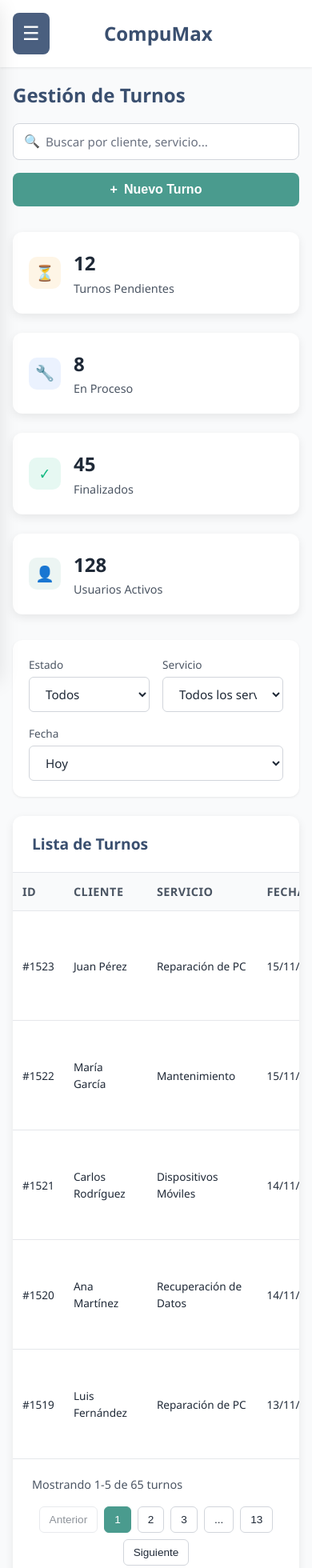
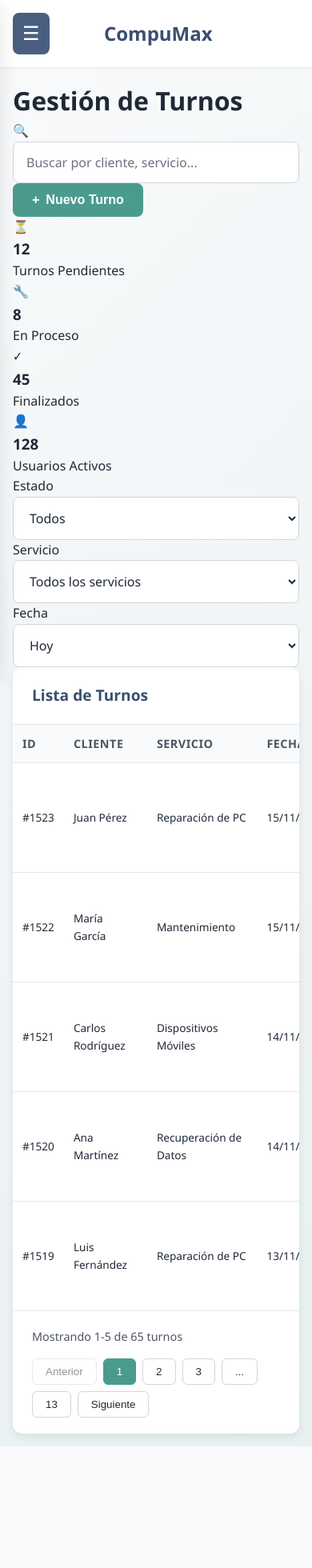
Before and after one commit to lozalen341/ProyectoFede, a React (Vite) app in the folder CompuMax/: page /panel in a window 390 px wide. Shown: the top 1960 px of the page at 80% size. After the commit the page ends 1808 px from the top, so only its background shows below. Built offline with nearby package versions, Linux system fonts and the light colour scheme.

Commit message:
feature(gestion usuario/turnos): se parecian mucho

```diff
--- a/CompuMax/src/assets/css/Panel.module.css
+++ b/CompuMax/src/assets/css/Panel.module.css
@@ -1,12 +1,11 @@
+/* Panel.module.css - ESTILO TIMELINE/DASHBOARD DINÁMICO */
+
 /* Layout principal */
 .adminLayout {
     display: grid;
     grid-template-columns: 260px 1fr;
     min-height: 100vh;
-    font-family: 'Segoe UI', Tahoma, Geneva, Verdana, sans-serif;
-    color: var(--text-primary);
-    background-color: var(--bg-light);
-    line-height: 1.6;
+    background: linear-gradient(135deg, var(--bg-light) 0%, #E8F0F2 100%);
 }
 
 /* Main Content */
@@ -15,199 +14,202 @@
     overflow-y: auto;
 }
 
-/* Mobile Header */
-.mobileHeader {
-    display: none;
-    padding: 1rem;
-    background: var(--bg-white);
-    box-shadow: var(--shadow-sm);
-    align-items: center;
-    justify-content: space-between;
-    position: sticky;
-    top: 0;
-    z-index: 100;
-}
-
-.menuBtn {
-    background: var(--primary);
+/* ========== HEADER CON GRADIENTE ========== */
+.contentHeader {
+    background: linear-gradient(135deg, var(--accent) 0%, var(--primary) 100%);
+    padding: 2rem;
+    border-radius: 16px;
+    margin-bottom: 2rem;
+    box-shadow: var(--shadow-lg);
     color: white;
-    border: none;
-    padding: 0.75rem;
-    border-radius: 8px;
-    cursor: pointer;
-    font-size: 1.5rem;
-    display: flex;
-    align-items: center;
-    justify-content: center;
-    transition: all 0.3s ease;
-}
-
-.menuBtn:hover {
-    background: var(--primary-dark);
-}
-
-.mobileLogo {
-    font-size: 1.5rem;
-    font-weight: 700;
-    color: var(--primary-dark);
-}
-
-.overlay {
-    display: none;
-    position: fixed;
-    top: 0;
-    left: 0;
-    right: 0;
-    bottom: 0;
-    background: rgba(0, 0, 0, 0.5);
-    z-index: 998;
-}
-
-.overlay.active {
-    display: block;
-}
-
-/* CONTENT (todo lo siguiente es global del contenido) */
-
-.mainContent :global(.content-header) {
-    margin-bottom: 2rem;
     display: flex;
     justify-content: space-between;
     align-items: center;
     flex-wrap: wrap;
-    gap: 1rem;
+    gap: 1.5rem;
 }
 
-.mainContent :global(.page-title) {
-    font-size: 2rem;
-    color: var(--primary-dark);
-    font-weight: 700;
+.headerLeft {
+    flex: 1;
 }
 
-.mainContent :global(.header-actions) {
+.pageTitle {
+    font-size: 2.2rem;
+    font-weight: 700;
+    margin: 0 0 0.5rem 0;
+    display: flex;
+    align-items: center;
+    gap: 0.75rem;
+    color: white;
+}
+
+.pageSubtitle {
+    font-size: 1rem;
+    opacity: 0.9;
+    margin: 0;
+}
+
+.headerActions {
     display: flex;
     gap: 1rem;
     align-items: center;
-    flex-wrap: wrap;
 }
 
-.mainContent :global(.search-box) {
+.searchBox {
     position: relative;
 }
 
-.mainContent :global(.search-input) {
-    padding: 0.75rem 1rem 0.75rem 2.5rem;
-    border: 1px solid var(--gray-300);
-    border-radius: 8px;
-    font-size: 0.95rem;
-    min-width: 300px;
-    transition: all 0.3s ease;
-}
-
-.mainContent :global(.search-input:focus) {
-    outline: none;
-    border-color: var(--accent);
-    box-shadow: 0 0 0 3px rgba(74, 155, 142, 0.1);
-}
-
-.mainContent :global(.search-icon) {
+.searchIcon {
     position: absolute;
-    left: 0.875rem;
+    left: 1rem;
     top: 50%;
     transform: translateY(-50%);
+    font-size: 1.1rem;
     color: var(--text-muted);
 }
 
-/* Botón primario */
-.mainContent :global(.btn-primary) {
-    background: var(--accent);
-    color: white;
-    padding: 0.75rem 1.5rem;
+.searchInput {
+    padding: 0.875rem 1rem 0.875rem 3rem;
     border: none;
-    border-radius: 8px;
+    border-radius: 10px;
+    font-size: 0.95rem;
+    min-width: 300px;
+    box-shadow: var(--shadow-sm);
+}
+
+.searchInput:focus {
+    outline: none;
+    box-shadow: 0 0 0 3px rgba(255, 255, 255, 0.3);
+}
+
+.btnPrimary {
+    background: white;
+    color: var(--accent);
+    padding: 0.875rem 1.5rem;
+    border: none;
+    border-radius: 10px;
     font-weight: 600;
     cursor: pointer;
     transition: all 0.3s ease;
     display: flex;
     align-items: center;
     gap: 0.5rem;
+    box-shadow: var(--shadow-sm);
 }
 
-.mainContent :global(.btn-primary:hover) {
-    background: var(--accent-dark);
+.btnPrimary:hover {
     transform: translateY(-2px);
     box-shadow: var(--shadow-md);
 }
 
-/* Stats Grid */
-.mainContent :global(.stats-grid) {
+/* ========== STATS GRID - ESTILO DASHBOARD COLORIDO ========== */
+.statsGrid {
     display: grid;
-    grid-template-columns: repeat(auto-fit, minmax(240px, 1fr));
+    grid-template-columns: repeat(auto-fit, minmax(260px, 1fr));
     gap: 1.5rem;
     margin-bottom: 2rem;
 }
 
-.mainContent :global(.stat-card) {
+.statCard {
     background: var(--bg-white);
-    padding: 1.5rem;
-    border-radius: 12px;
+    padding: 1.75rem;
+    border-radius: 16px;
     box-shadow: var(--shadow-md);
+    transition: all 0.3s ease;
     display: flex;
     align-items: center;
-    gap: 1rem;
-    transition: all 0.3s ease;
+    gap: 1.5rem;
+    position: relative;
+    overflow: hidden;
 }
 
-.mainContent :global(.stat-card:hover) {
-    transform: translateY(-4px);
+.statCard::before {
+    content: '';
+    position: absolute;
+    top: 0;
+    left: 0;
+    width: 100%;
+    height: 4px;
+    background: linear-gradient(90deg, var(--accent), var(--primary));
+}
+
+.statCard:hover {
+    transform: translateY(-6px);
     box-shadow: var(--shadow-lg);
 }
 
-.mainContent :global(.stat-icon) {
-    width: 50px;
-    height: 50px;
-    border-radius: 10px;
+.statPending::before {
+    background: var(--status-pending);
+}
+
+.statProcess::before {
+    background: var(--status-process);
+}
+
+.statCompleted::before {
+    background: var(--status-completed);
+}
+
+.statRevenue::before {
+    background: linear-gradient(90deg, #10B981, #059669);
+}
+
+.statIcon {
+    width: 60px;
+    height: 60px;
+    border-radius: 14px;
     display: flex;
     align-items: center;
     justify-content: center;
-    font-size: 1.5rem;
+    font-size: 2rem;
     flex-shrink: 0;
 }
 
-/* Colores de iconos */
-.mainContent :global(.stat-icon.pending) {
-    background: rgba(245, 158, 11, 0.1);
-    color: var(--status-pending);
+.statPending .statIcon {
+    background: rgba(245, 158, 11, 0.15);
 }
 
-.mainContent :global(.stat-icon.process) {
-    background: rgba(59, 130, 246, 0.1);
-    color: var(--status-process);
+.statProcess .statIcon {
+    background: rgba(59, 130, 246, 0.15);
 }
 
-.mainContent :global(.stat-icon.completed) {
-    background: rgba(16, 185, 129, 0.1);
-    color: var(--status-completed);
+.statCompleted .statIcon {
+    background: rgba(16, 185, 129, 0.15);
 }
 
-.mainContent :global(.stat-icon.users) {
-    background: rgba(74, 155, 142, 0.1);
-    color: var(--accent);
+.statRevenue .statIcon {
+    background: rgba(16, 185, 129, 0.15);
 }
 
-.mainContent :global(.stat-content h3) {
-    font-size: 1.8rem;
+.statContent {
+    flex: 1;
+}
+
+.statContent h3 {
+    font-size: 2rem;
     color: var(--text-primary);
     font-weight: 700;
+    margin: 0 0 0.25rem 0;
+    line-height: 1;
 }
 
-.mainContent :global(.stat-content p) {
+.statContent p {
     color: var(--text-secondary);
-    font-size: 0.9rem;
+    font-size: 0.95rem;
+    margin: 0 0 0.5rem 0;
+    font-weight: 500;
 }
 
-/* Filters Bar */
-.mainContent :global(.filters-bar) {
+.statTrend {
+    font-size: 0.85rem;
+    color: var(--text-muted);
+    display: flex;
+    align-items: center;
+    gap: 0.25rem;
+}
+
+/* ========== FILTERS BAR - ESTILO COMPACTO ========== */
+.filtersBar {
     background: var(--bg-white);
     padding: 1.25rem;
     border-radius: 12px;
@@ -215,247 +217,350 @@
     margin-bottom: 1.5rem;
     display: flex;
     gap: 1rem;
+    align-items: flex-end;
     flex-wrap: wrap;
-    align-items: center;
 }
 
-.mainContent :global(.filter-group) {
+.filterGroup {
     display: flex;
     flex-direction: column;
-    gap: 0.25rem;
+    gap: 0.5rem;
     flex: 1;
-    min-width: 150px;
+    min-width: 180px;
 }
 
-.mainContent :global(.filter-label) {
+.filterLabel {
     font-size: 0.85rem;
     color: var(--text-secondary);
+    font-weight: 600;
+    display: flex;
+    align-items: center;
+    gap: 0.5rem;
+}
+
+.filterSelect {
+    padding: 0.75rem 1rem;
+    border: 2px solid var(--gray-300);
+    border-radius: 8px;
+    font-size: 0.95rem;
+    background: var(--bg-white);
+    cursor: pointer;
+    transition: all 0.3s ease;
     font-weight: 500;
 }
 
-.mainContent :global(.filter-select) {
-    padding: 0.625rem 1rem;
-    border: 1px solid var(--gray-300);
-    border-radius: 6px;
-    font-size: 0.95rem;
-    color: var(--text-primary);
-    background: var(--bg-white);
-    cursor: pointer;
-    transition: all 0.3s ease;
-}
-
-.mainContent :global(.filter-select:focus) {
+.filterSelect:focus {
     outline: none;
     border-color: var(--accent);
 }
 
-/* Data Table */
-.mainContent :global(.data-table-container) {
+.btnExport {
+    padding: 0.75rem 1.5rem;
+    border: 2px solid var(--accent);
     background: var(--bg-white);
-    border-radius: 12px;
+    color: var(--accent);
+    border-radius: 8px;
+    cursor: pointer;
+    font-weight: 600;
+    transition: all 0.3s ease;
+}
+
+.btnExport:hover {
+    background: var(--accent);
+    color: white;
+}
+
+/* ========== DATA TABLE - ESTILO TIMELINE ========== */
+.dataTableContainer {
+    background: var(--bg-white);
+    border-radius: 16px;
     box-shadow: var(--shadow-md);
     overflow: hidden;
 }
 
-.mainContent :global(.table-header) {
-    padding: 1.25rem 1.5rem;
-    border-bottom: 1px solid var(--gray-200);
+.tableHeader {
+    padding: 1.75rem 2rem;
+    border-bottom: 2px solid var(--gray-200);
     display: flex;
     justify-content: space-between;
     align-items: center;
+    flex-wrap: wrap;
+    gap: 1rem;
+    background: linear-gradient(135deg, rgba(74, 155, 142, 0.05) 0%, rgba(74, 95, 127, 0.05) 100%);
 }
 
-.mainContent :global(.table-title) {
-    font-size: 1.2rem;
-    font-weight: 600;
+.tableTitle {
+    font-size: 1.4rem;
+    font-weight: 700;
     color: var(--primary-dark);
+    margin: 0;
+    display: flex;
+    align-items: center;
+    gap: 0.5rem;
 }
 
-.mainContent :global(.table-wrapper) {
-    overflow-x: auto;
+.tableActions {
+    display: flex;
+    gap: 0.75rem;
 }
 
-.mainContent :global(.data-table) {
-    width: 100%;
-    border-collapse: collapse;
-    min-width: 800px;
-}
-
-.mainContent :global(.data-table thead) {
-    background: var(--gray-50);
-}
-
-.mainContent :global(.data-table th) {
-    padding: 1rem 1.5rem;
-    text-align: left;
-    font-weight: 600;
-    color: var(--text-secondary);
-    font-size: 0.9rem;
-    text-transform: uppercase;
-    letter-spacing: 0.5px;
-    white-space: nowrap;
-}
-
-.mainContent :global(.data-table td) {
-    padding: 1.25rem 1.5rem;
-    border-top: 1px solid var(--gray-200);
-    color: var(--text-primary);
-}
-
-.mainContent :global(.data-table tbody tr) {
-    transition: background 0.2s ease;
-}
-
-.mainContent :global(.data-table tbody tr:hover) {
-    background: var(--gray-50);
-}
-
-/* Status Badges */
-.mainContent :global(.status-badge) {
-    display: inline-block;
-    padding: 0.375rem 0.875rem;
-    border-radius: 20px;
-    font-size: 0.85rem;
-    font-weight: 600;
-    text-transform: capitalize;
-    white-space: nowrap;
-}
-
-.mainContent :global(.status-badge.pending) {
-    background: rgba(245, 158, 11, 0.1);
-    color: var(--status-pending);
-}
-
-.mainContent :global(.status-badge.process) {
-    background: rgba(59, 130, 246, 0.1);
-    color: var(--status-process);
-}
-
-.mainContent :global(.status-badge.completed) {
-    background: rgba(16, 185, 129, 0.1);
-    color: var(--status-completed);
-}
-
-.mainContent :global(.status-badge.cancelled) {
-    background: rgba(239, 68, 68, 0.1);
-    color: var(--status-cancelled);
-}
-
-/* Action Buttons */
-.mainContent :global(.action-buttons) {
-    display: flex;
-    gap: 0.5rem;
-    flex-wrap: wrap;
-}
-
-.mainContent :global(.btn-action) {
-    padding: 0.5rem 0.75rem;
-    border: none;
-    border-radius: 6px;
+.btnView {
+    padding: 0.625rem 1.25rem;
+    border: 2px solid var(--gray-300);
+    background: var(--bg-white);
+    border-radius: 8px;
     cursor: pointer;
     font-size: 0.9rem;
     font-weight: 500;
     transition: all 0.3s ease;
 }
 
-.mainContent :global(.btn-edit) {
+.btnView:hover {
+    border-color: var(--accent);
+    color: var(--accent);
+}
+
+/* ========== TABLE - ESTILO CON AVATARES ========== */
+.tableWrapper {
+    overflow-x: auto;
+}
+
+.dataTable {
+    width: 100%;
+    border-collapse: collapse;
+    min-width: 900px;
+}
+
+.dataTable thead {
+    background: var(--gray-50);
+}
+
+.dataTable th {
+    padding: 1.25rem 1.75rem;
+    text-align: left;
+    font-weight: 700;
+    color: var(--text-secondary);
+    font-size: 0.85rem;
+    text-transform: uppercase;
+    letter-spacing: 0.8px;
+}
+
+.dataTable td {
+    padding: 1.5rem 1.75rem;
+    border-top: 1px solid var(--gray-200);
+    color: var(--text-primary);
+    vertical-align: middle;
+}
+
+.tableRow {
+    transition: all 0.2s ease;
+    position: relative;
+}
+
+.tableRow:hover {
+    background: rgba(74, 155, 142, 0.03);
+}
+
+.tableRow:hover::before {
+    content: '';
+    position: absolute;
+    left: 0;
+    top: 0;
+    bottom: 0;
+    width: 4px;
+    background: var(--accent);
+}
+
+.idCell {
+    font-weight: 700;
+    color: var(--accent);
+    font-size: 0.95rem;
+}
+
+.clienteCell {
+    display: flex;
+    align-items: center;
+    gap: 1rem;
+    font-weight: 600;
+}
+
+.avatar {
+    width: 42px;
+    height: 42px;
+    border-radius: 50%;
+    background: linear-gradient(135deg, var(--accent), var(--primary));
+    color: white;
+    display: flex;
+    align-items: center;
+    justify-content: center;
+    font-weight: 700;
+    font-size: 1rem;
+    flex-shrink: 0;
+    box-shadow: var(--shadow-sm);
+}
+
+.horaCell {
+    font-weight: 600;
+    color: var(--primary);
+}
+
+.statusBadge {
+    display: inline-block;
+    padding: 0.5rem 1rem;
+    border-radius: 20px;
+    font-size: 0.85rem;
+    font-weight: 700;
+    text-transform: uppercase;
+    letter-spacing: 0.5px;
+}
+
+.statusBadge.pendiente {
+    background: rgba(245, 158, 11, 0.15);
+    color: var(--status-pending);
+    border: 2px solid var(--status-pending);
+}
+
+.statusBadge.en-proceso {
+    background: rgba(59, 130, 246, 0.15);
+    color: var(--status-process);
+    border: 2px solid var(--status-process);
+}
+
+.statusBadge.finalizado {
+    background: rgba(16, 185, 129, 0.15);
+    color: var(--status-completed);
+    border: 2px solid var(--status-completed);
+}
+
+.statusBadge.cancelado {
+    background: rgba(239, 68, 68, 0.15);
+    color: var(--status-cancelled);
+    border: 2px solid var(--status-cancelled);
+}
+
+.actionButtons {
+    display: flex;
+    gap: 0.5rem;
+}
+
+.btnAction {
+    padding: 0.625rem 0.875rem;
+    border: 2px solid transparent;
+    border-radius: 8px;
+    cursor: pointer;
+    font-size: 1.1rem;
+    transition: all 0.3s ease;
+}
+
+.btnAction.btnView {
+    background: rgba(74, 155, 142, 0.1);
+    color: var(--accent);
+}
+
+.btnAction.btnView:hover {
+    background: var(--accent);
+    color: white;
+    border-color: var(--accent);
+}
+
+.btnAction.btnEdit {
     background: rgba(59, 130, 246, 0.1);
     color: var(--status-process);
 }
 
-.mainContent :global(.btn-edit:hover) {
+.btnAction.btnEdit:hover {
     background: var(--status-process);
     color: white;
+    border-color: var(--status-process);
 }
 
-.mainContent :global(.btn-delete) {
+.btnAction.btnDelete {
     background: rgba(239, 68, 68, 0.1);
     color: var(--status-cancelled);
 }
 
-.mainContent :global(.btn-delete:hover) {
+.btnAction.btnDelete:hover {
     background: var(--status-cancelled);
     color: white;
+    border-color: var(--status-cancelled);
 }
 
-.mainContent :global(.btn-view) {
-    background: rgba(74, 155, 142, 0.1);
-    color: var(--accent);
-}
-
-.mainContent :global(.btn-view:hover) {
-    background: var(--accent);
-    color: white;
-}
-
-/* Pagination */
-.mainContent :global(.pagination) {
-    padding: 1.25rem 1.5rem;
-    border-top: 1px solid var(--gray-200);
+/* ========== PAGINATION ========== */
+.pagination {
+    padding: 1.75rem 2rem;
+    border-top: 2px solid var(--gray-200);
     display: flex;
     justify-content: space-between;
     align-items: center;
     flex-wrap: wrap;
     gap: 1rem;
+    background: var(--gray-50);
 }
 
-.mainContent :global(.pagination-info) {
+.paginationInfo {
     color: var(--text-secondary);
-    font-size: 0.9rem;
+    font-size: 0.95rem;
+    font-weight: 500;
 }
 
-.mainContent :global(.pagination-buttons) {
+.paginationButtons {
     display: flex;
     gap: 0.5rem;
-    flex-wrap: wrap;
 }
 
-.mainContent :global(.page-btn) {
-    padding: 0.5rem 1rem;
-    border: 1px solid var(--gray-300);
+.pageBtn {
+    padding: 0.625rem 1rem;
+    border: 2px solid var(--gray-300);
     background: var(--bg-white);
-    border-radius: 6px;
+    border-radius: 8px;
     cursor: pointer;
-    font-weight: 500;
+    font-weight: 600;
     transition: all 0.3s ease;
+    min-width: 45px;
 }
 
-.mainContent :global(.page-btn:hover:not(:disabled)) {
+.pageBtn:hover:not(:disabled) {
     background: var(--gray-50);
     border-color: var(--accent);
+    color: var(--accent);
 }
 
-.mainContent :global(.page-btn.active) {
+.pageBtn.active {
     background: var(--accent);
     color: white;
     border-color: var(--accent);
+    transform: scale(1.05);
 }
 
-.mainContent :global(.page-btn:disabled) {
-    opacity: 0.5;
+.pageBtn:disabled {
+    opacity: 0.4;
     cursor: not-allowed;
 }
 
-/* Responsive Design (NO sidebar aquí) */
+/* ========== RESPONSIVE ========== */
 @media (max-width: 1024px) {
     .adminLayout {
         grid-template-columns: 1fr;
     }
 
-    .mobileHeader {
-        display: flex;
+    .contentHeader {
+        flex-direction: column;
+        align-items: flex-start;
     }
 
-    .mainContent {
-        padding-top: 0;
+    .headerActions {
+        width: 100%;
+        flex-direction: column;
     }
 
-    .mainContent :global(.search-input) {
-        min-width: 200px;
+    .searchInput {
+        width: 100%;
+        min-width: unset;
     }
 
-    .mainContent :global(.stats-grid) {
-        grid-template-columns: repeat(auto-fit, minmax(200px, 1fr));
+    .btnPrimary {
+        width: 100%;
+        justify-content: center;
     }
 }
 
@@ -464,86 +569,66 @@
         padding: 1rem;
     }
 
-    .mainContent :global(.content-header) {
-        flex-direction: column;
-        align-items: flex-start;
+    .contentHeader {
+        padding: 1.5rem;
     }
 
-    .mainContent :global(.header-actions) {
-        width: 100%;
-        flex-direction: column;
+    .pageTitle {
+        font-size: 1.75rem;
     }
 
-    .mainContent :global(.search-box) {
+    .statsGrid {
+        grid-template-columns: 1fr;
+    }
+
+    .filtersBar {
+        flex-direction: column;
+        align-items: stretch;
+    }
+
+    .filterGroup {
+        min-width: 100%;
+    }
+
+    .btnExport {
         width: 100%;
     }
 
-    .mainContent :global(.search-input) {
-        width: 100%;
-        min-width: unset;
+    .dataTable {
+        font-size: 0.85rem;
+        min-width: 800px;
     }
 
-    .mainContent :global(.btn-primary) {
-        width: 100%;
-        justify-content: center;
+    .pagination {
+        flex-direction: column;
+        align-items: stretch;
     }
 
-    .mainContent :global(.data-table) {
-        font-size: 0.85rem;
-        min-width: 700px;
-    }
-
-    .mainContent :global(.data-table th),
-    .mainContent :global(.data-table td) {
-        padding: 0.75rem;
-    }
-
-    .mainContent :global(.stats-grid) {
-        grid-template-columns: 1fr;
-    }
-
-    .mainContent :global(.stat-card) {
-        padding: 1.25rem;
-    }
-
-    .mainContent :global(.page-title) {
-        font-size: 1.5rem;
-    }
-
-    .mainContent :global(.pagination) {
-        flex-direction: column;
-        align-items: flex-start;
-    }
-
-    .mainContent :global(.pagination-buttons) {
-        width: 100%;
+    .paginationButtons {
         justify-content: center;
-    }
-
-    .mainContent :global(.page-btn) {
-        padding: 0.5rem 0.75rem;
-        font-size: 0.85rem;
     }
 }
 
 @media (max-width: 480px) {
-
-    .mainContent :global(.stat-content h3) {
-        font-size: 1.5rem;
+    .statContent h3 {
+        font-size: 1.6rem;
     }
 
-    .mainContent :global(.stat-icon) {
-        width: 40px;
-        height: 40px;
-        font-size: 1.2rem;
+    .statIcon {
+        width: 50px;
+        height: 50px;
+        font-size: 1.6rem;
     }
 
-    .mainContent :global(.action-buttons) {
-        flex-direction: column;
-        width: 100%;
+    .avatar {
+        width: 36px;
+        height: 36px;
+        font-size: 0.9rem;
     }
 
-    .mainContent :global(.btn-action) {
-        width: 100%;
+    .pageBtn {
+        padding: 0.5rem 0.75rem;
+        font-size: 0.85rem;
+        min-width: 38px;
     }
 }
```
